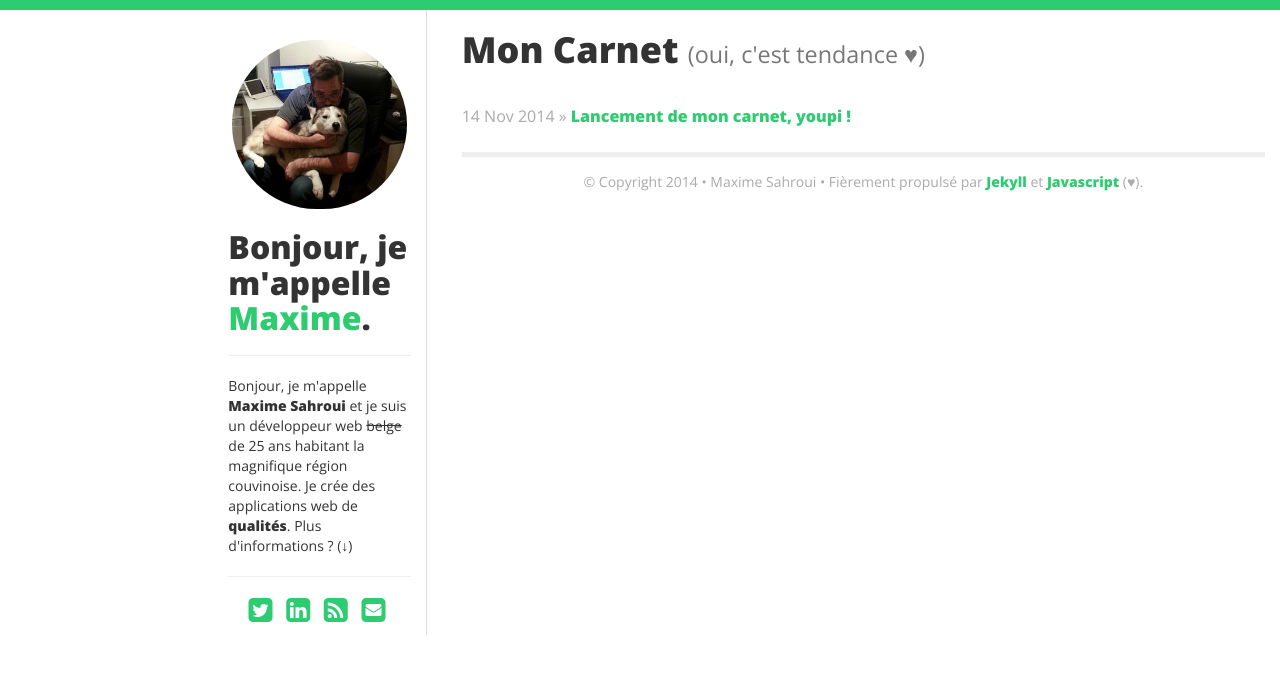
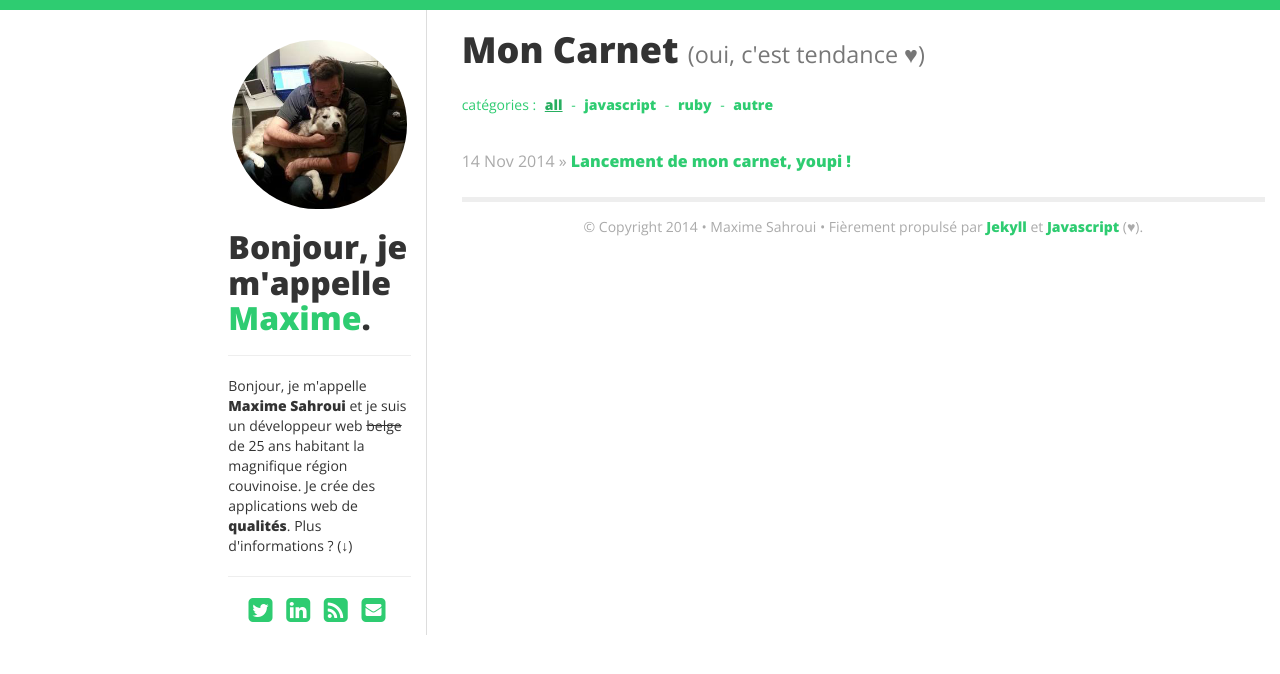
Before and after one commit to maximeshr/maximeshr.github.io, a Jekyll site: the page built from index.html, in a window 1280 px wide. Shown: the top 674 px of the page. Built offline with Jekyll 4.4.1, drawn with Linux system fonts in a browser that asks for light colours; nearby versions of some CDN libraries.

Commit message:
creating JS filtering for categories.

```diff
--- a/_layouts/default.html
+++ b/_layouts/default.html
@@ -46,6 +46,8 @@
     <script src="https://ajax.googleapis.com/ajax/libs/jquery/1.11.1/jquery.min.js"></script>
     <!-- Include all compiled plugins (below), or include individual files as needed -->
     <script src="{{ "/js/bootstrap.min.js" | prepend: site.baseurl }}"></script>
+    <script src="{{ "/js/isotope.min.js" | prepend: site.baseurl }}"></script>
+    <script src="{{ "/js/main.js" | prepend: site.baseurl }}"></script>
 
     <script>
       (function(i,s,o,g,r,a,m){i['GoogleAnalyticsObject']=r;i[r]=i[r]||function(){
--- a/css/main.css
+++ b/css/main.css
@@ -53,6 +53,21 @@
   font-size: 1em;
 }
 
+#filters {
+  color: #2ecc71;
+  margin-left: 0;
+  margin-top: 25px;
+}
+
+#filters:before {
+  content: "catégories : ";
+}
+
+.is-checked {
+  color: #27ae60;
+  text-decoration: underline;
+}
+
 .posts {
   margin-top: 35px;
 }
--- a/index.html
+++ b/index.html
@@ -6,9 +6,17 @@
 
   <h1 class="page-heading">Mon Carnet <small>(oui, c'est tendance &hearts;)</small></h1>
 
-  <ul class="posts list-unstyled">
+  <ul id="filters" class="list-inline">
+    <li><a href="#" data-filter="*" class="is-checked">all</a></li>
+    - <li><a href="#" data-filter=".javascript">javascript</a></li>
+    - <li><a href="#" data-filter=".ruby">ruby</a></li>
+    - <li><a href="#" data-filter=".autre">autre</a></li>
+  </ul>
+
+  <ul class="posts list-unstyled isotope">
     {% for post in site.posts %}
-      <li>
+      <li class="element-item {{post.categories}}"
+          data-category="{{post.categories}}">
         <span class="post-meta">{{ post.date | date: "%-d %b %Y" }}</span>
         <a class="post-link" href="{{ post.url | prepend: site.baseurl }}">{{ post.title }}</a>
       </li>
--- /dev/null
+++ b/js/main.js
@@ -0,0 +1,25 @@
+$(document).ready(function () {
+
+  $( function() {
+
+    var $container = $('.isotope').isotope({
+      itemSelector: '.element-item',
+      layoutMode: 'vertical'
+    });
+
+    $('#filters').on( 'click', 'a', function() {
+      var filterValue = $( this ).attr('data-filter');
+      $container.isotope({ filter: filterValue });
+    });
+
+    $('#filters').each( function( i, listElement ) {
+      var $listElement = $( listElement );
+      $listElement.on( 'click', 'li', function() {
+        $listElement.find('.is-checked').removeClass('is-checked');
+        $( this ).find('a').addClass('is-checked');
+      });
+    });
+
+  });
+
+});
```
Also changed, not shown: _posts/2014-11-14-lancement-de-mon-carnet-youpi.md (+1 -1 lines), js/isotope.min.js (added), 8 other files.
